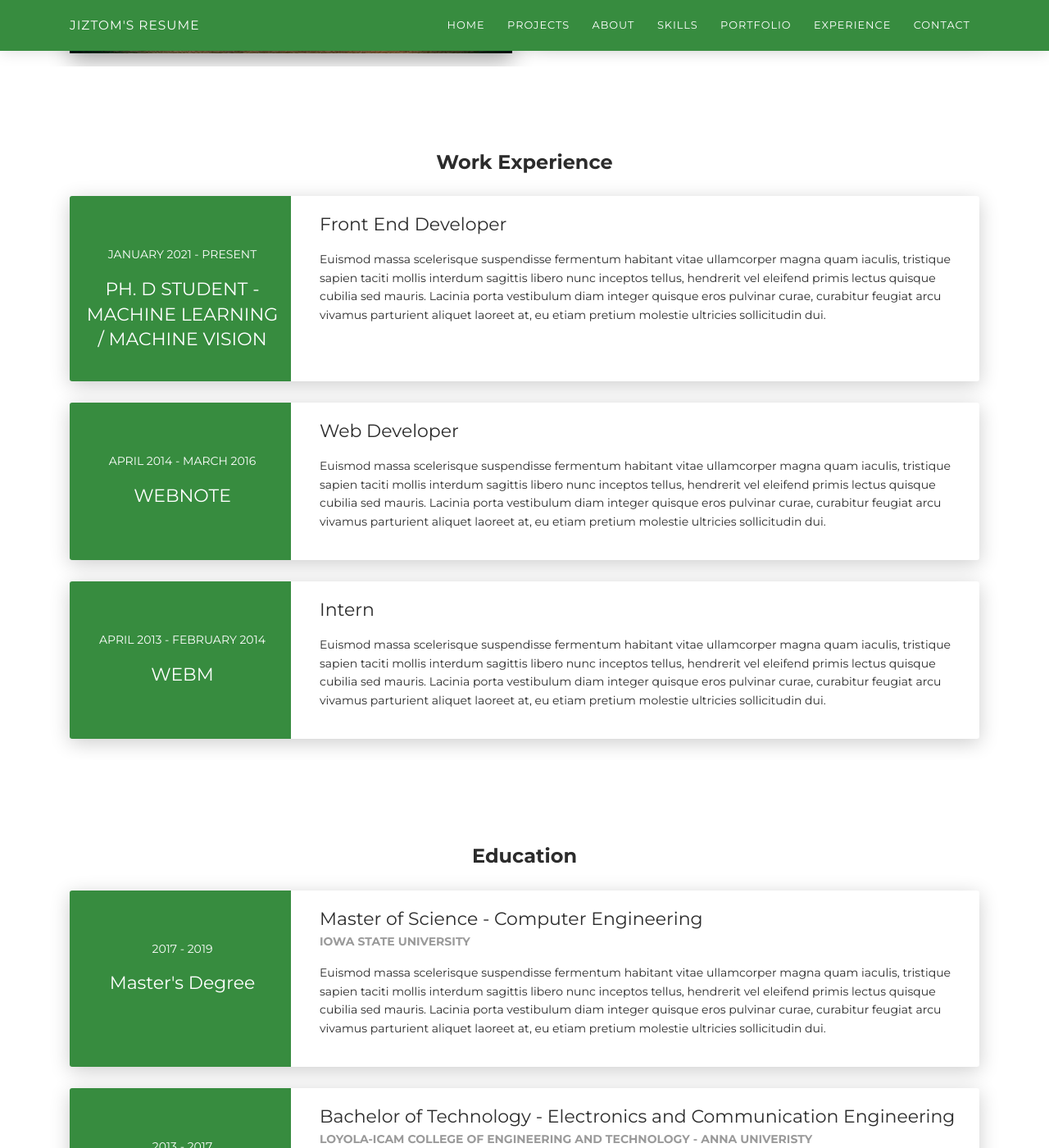
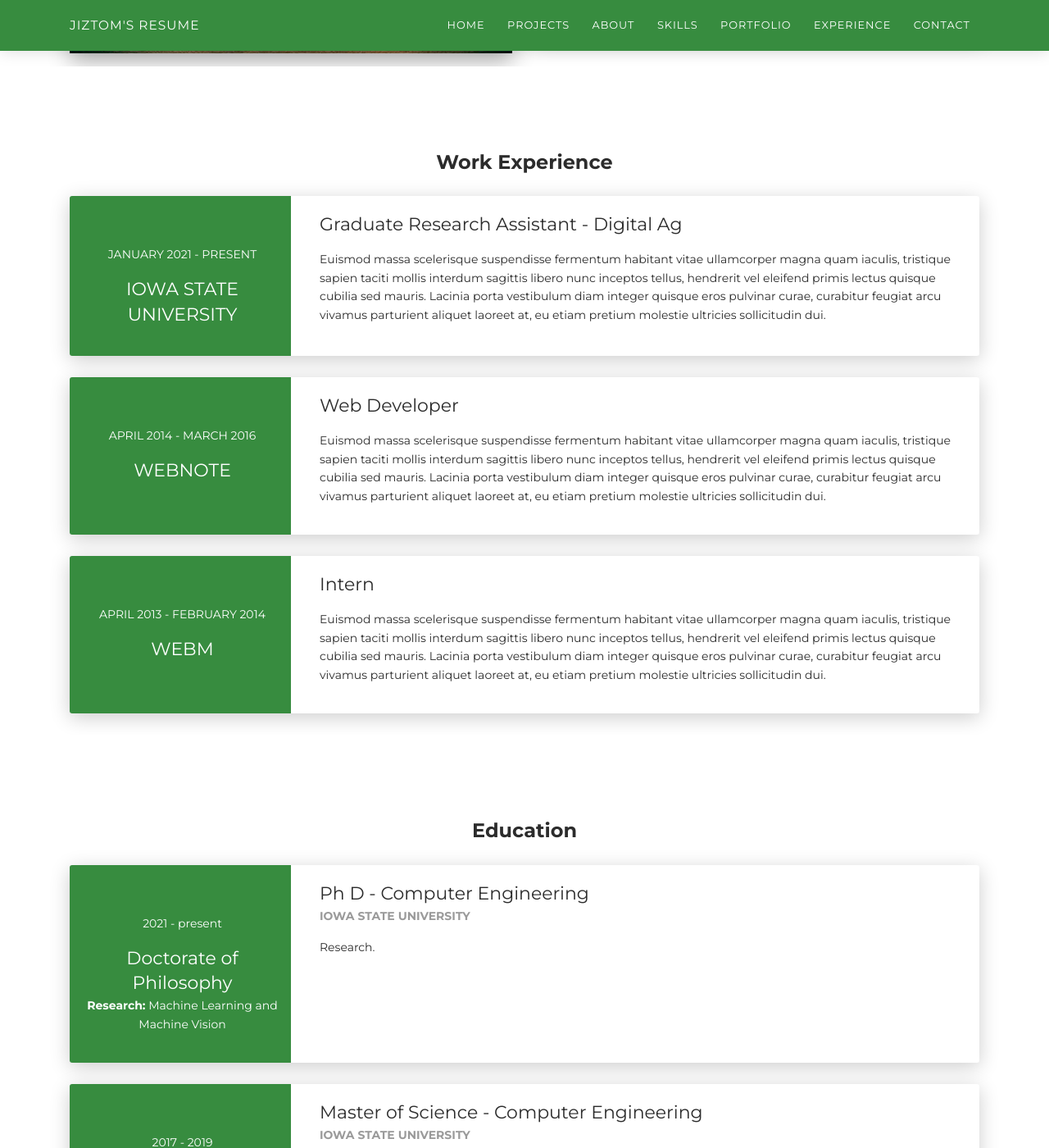
Before and after one commit to jiztom/jiztom.github.io, a Jekyll site: the page built from docs/Jiztom.html, in a window 1280 px wide and 1400 px high, scrolled down 2380 px. Shown: the whole window at 82% size. Built offline with Jekyll 4.4.1, drawn with Linux system fonts in a browser that asks for light colours; nearby versions of some CDN libraries; some of the changed text lies outside the part shown.

Commit message:
update 07-25 - 415

```diff
--- a/docs/Jiztom.html
+++ b/docs/Jiztom.html
@@ -119,14 +119,14 @@ author: "Jiztom Kavalakkatt Francis"
           <div class="col-md-6">
             <div class="progress-container progress-primary"><span class="progress-badge">Python</span>
               <div class="progress">
-                <div class="progress-bar progress-bar-primary" data-aos="progress-full" data-aos-offset="10" data-aos-duration="2000" role="progressbar" aria-valuenow="60" aria-valuemin="0" aria-valuemax="100" style="width: 80%;"></div><span class="progress-value">95%</span>
+                <div class="progress-bar progress-bar-primary" data-aos="progress-full" data-aos-offset="10" data-aos-duration="2000" role="progressbar" aria-valuenow="60" aria-valuemin="0" aria-valuemax="100" style="width: 95%;"></div><span class="progress-value">95%</span>
               </div>
             </div>
           </div>
           <div class="col-md-6">
             <div class="progress-container progress-primary"><span class="progress-badge">Matlab</span>
               <div class="progress">
-                <div class="progress-bar progress-bar-primary" data-aos="progress-full" data-aos-offset="10" data-aos-duration="2000" role="progressbar" aria-valuenow="60" aria-valuemin="0" aria-valuemax="100" style="width: 75%;"></div><span class="progress-value">80%</span>
+                <div class="progress-bar progress-bar-primary" data-aos="progress-full" data-aos-offset="10" data-aos-duration="2000" role="progressbar" aria-valuenow="60" aria-valuemin="0" aria-valuemax="100" style="width: 80%;"></div><span class="progress-value">80%</span>
               </div>
             </div>
           </div>
@@ -135,14 +135,14 @@ author: "Jiztom Kavalakkatt Francis"
           <div class="col-md-6">
             <div class="progress-container progress-primary"><span class="progress-badge">C / C++</span>
               <div class="progress">
-                <div class="progress-bar progress-bar-primary" data-aos="progress-full" data-aos-offset="10" data-aos-duration="2000" role="progressbar" aria-valuenow="60" aria-valuemin="0" aria-valuemax="100" style="width: 60%;"></div><span class="progress-value">90%</span>
+                <div class="progress-bar progress-bar-primary" data-aos="progress-full" data-aos-offset="10" data-aos-duration="2000" role="progressbar" aria-valuenow="60" aria-valuemin="0" aria-valuemax="100" style="width: 90%;"></div><span class="progress-value">90%</span>
               </div>
             </div>
           </div>
           <div class="col-md-6">
             <div class="progress-container progress-primary"><span class="progress-badge">Machine Vision</span>
               <div class="progress">
-                <div class="progress-bar progress-bar-primary" data-aos="progress-full" data-aos-offset="10" data-aos-duration="2000" role="progressbar" aria-valuenow="60" aria-valuemin="0" aria-valuemax="100" style="width: 60%;"></div><span class="progress-value">70%</span>
+                <div class="progress-bar progress-bar-primary" data-aos="progress-full" data-aos-offset="10" data-aos-duration="2000" role="progressbar" aria-valuenow="60" aria-valuemin="0" aria-valuemax="100" style="width: 70%;"></div><span class="progress-value">70%</span>
               </div>
             </div>
           </div>
@@ -151,7 +151,7 @@ author: "Jiztom Kavalakkatt Francis"
           <div class="col-md-6">
             <div class="progress-container progress-primary"><span class="progress-badge">Prototyping</span>
               <div class="progress">
-                <div class="progress-bar progress-bar-primary" data-aos="progress-full" data-aos-offset="10" data-aos-duration="2000" role="progressbar" aria-valuenow="60" aria-valuemin="0" aria-valuemax="100" style="width: 75%;"></div><span class="progress-value">85%</span>
+                <div class="progress-bar progress-bar-primary" data-aos="progress-full" data-aos-offset="10" data-aos-duration="2000" role="progressbar" aria-valuenow="60" aria-valuemin="0" aria-valuemax="100" style="width: 85%;"></div><span class="progress-value">85%</span>
               </div>
             </div>
           </div>
@@ -307,12 +307,12 @@ author: "Jiztom Kavalakkatt Francis"
         <div class="col-md-3 bg-primary" data-aos="fade-right" data-aos-offset="50" data-aos-duration="500">
           <div class="card-body cc-experience-header">
             <p>January 2021 - Present</p>
-            <div class="h5">Ph. D Student - Machine Learning / Machine Vision</div>
+            <div class="h5">Iowa State University</div>
           </div>
         </div>
         <div class="col-md-9" data-aos="fade-left" data-aos-offset="50" data-aos-duration="500">
           <div class="card-body">
-            <div class="h5">Front End Developer</div>
+            <div class="h5">Graduate Research Assistant - Digital Ag</div>
             <p>Euismod massa scelerisque suspendisse fermentum habitant vitae ullamcorper magna quam iaculis, tristique sapien taciti mollis interdum sagittis libero nunc inceptos tellus, hendrerit vel eleifend primis lectus quisque cubilia sed mauris. Lacinia porta vestibulum diam integer quisque eros pulvinar curae, curabitur feugiat arcu vivamus parturient aliquet laoreet at, eu etiam pretium molestie ultricies sollicitudin dui.</p>
           </div>
         </div>
@@ -359,8 +359,27 @@ author: "Jiztom Kavalakkatt Francis"
       <div class="row">
         <div class="col-md-3 bg-primary" data-aos="fade-right" data-aos-offset="50" data-aos-duration="500">
           <div class="card-body cc-education-header">
+            <p>2021 - present</p>
+            <div class="h5">Doctorate of Philosophy</div>
+            <p><b>Research:</b> Machine Learning and Machine Vision</p>
+          </div>
+        </div>
+        <div class="col-md-9" data-aos="fade-left" data-aos-offset="50" data-aos-duration="500">
+          <div class="card-body">
+            <div class="h5">Ph D - Computer Engineering</div>
+            <p class="category">Iowa State University</p>
+            <p>Research.</p>
+          </div>
+        </div>
+      </div>
+    </div>
+    <div class="card">
+      <div class="row">
+        <div class="col-md-3 bg-primary" data-aos="fade-right" data-aos-offset="50" data-aos-duration="500">
+          <div class="card-body cc-education-header">
             <p>2017 - 2019</p>
             <div class="h5">Master's Degree</div>
+            <p><b>Research:</b> Internet of Things</p>
           </div>
         </div>
         <div class="col-md-9" data-aos="fade-left" data-aos-offset="50" data-aos-duration="500">
@@ -422,8 +441,8 @@ author: "Jiztom Kavalakkatt Francis"
           <div class="carousel-item active">
             <div class="row">
               <div class="col-lg-2 col-md-3 cc-reference-header"><img src="images/reference-image-1.jpg" alt="Image"/>
-                <div class="h5 pt-2">Aiyana</div>
-                <p class="category">CEO / WEBM</p>
+                <div class="h5 pt-2">Matthew J Darr</div>
+                <p class="category">Professor Digital Ag</p>
               </div>
               <div class="col-lg-10 col-md-9">
                 <p> Habitasse venenatis commodo tempor eleifend arcu sociis sollicitudin ante pulvinar ad, est porta cras erat ullamcorper volutpat metus duis platea convallis, tortor primis ac quisque etiam luctus nisl nullam fames. Ligula purus suscipit tempus nascetur curabitur donec nam ullamcorper, laoreet nullam mauris dui aptent facilisis neque elementum ac, risus semper felis parturient fringilla rhoncus eleifend.</p>
@@ -433,8 +452,8 @@ author: "Jiztom Kavalakkatt Francis"
           <div class="carousel-item">
             <div class="row">
               <div class="col-lg-2 col-md-3 cc-reference-header"><img src="images/reference-image-2.jpg" alt="Image"/>
-                <div class="h5 pt-2">Braiden</div>
-                <p class="category">CEO / Creativem</p>
+                <div class="h5 pt-2">John Tillery</div>
+                <p class="category">Controls Engineer</p>
               </div>
               <div class="col-lg-10 col-md-9">
                 <p> Habitasse venenatis commodo tempor eleifend arcu sociis sollicitudin ante pulvinar ad, est porta cras erat ullamcorper volutpat metus duis platea convallis, tortor primis ac quisque etiam luctus nisl nullam fames. Ligula purus suscipit tempus nascetur curabitur donec nam ullamcorper, laoreet nullam mauris dui aptent facilisis neque elementum ac, risus semper felis parturient fringilla rhoncus eleifend.</p>
@@ -444,8 +463,8 @@ author: "Jiztom Kavalakkatt Francis"
           <div class="carousel-item">
             <div class="row">
               <div class="col-lg-2 col-md-3 cc-reference-header"><img src="images/reference-image-3.jpg" alt="Image"/>
-                <div class="h5 pt-2">Alexander</div>
-                <p class="category">CEO / Webnote</p>
+                <div class="h5 pt-2">Chandan Kumar</div>
+                <p class="category">Ph D Candidate</p>
               </div>
               <div class="col-lg-10 col-md-9">
                 <p> Habitasse venenatis commodo tempor eleifend arcu sociis sollicitudin ante pulvinar ad, est porta cras erat ullamcorper volutpat metus duis platea convallis, tortor primis ac quisque etiam luctus nisl nullam fames. Ligula purus suscipit tempus nascetur curabitur donec nam ullamcorper, laoreet nullam mauris dui aptent facilisis neque elementum ac, risus semper felis parturient fringilla rhoncus eleifend.</p>
```
Also changed, not shown: other parts of docs/Jiztom.html (+2 -2 lines).
